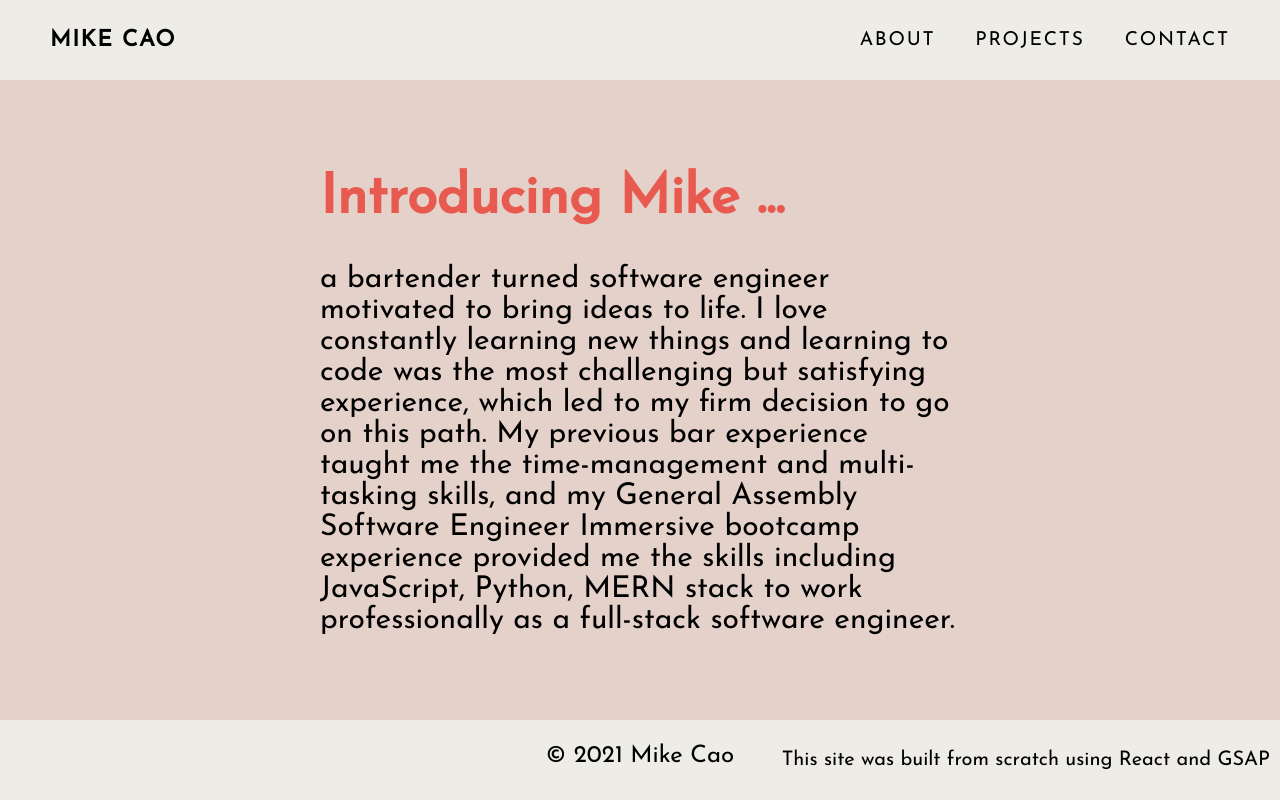
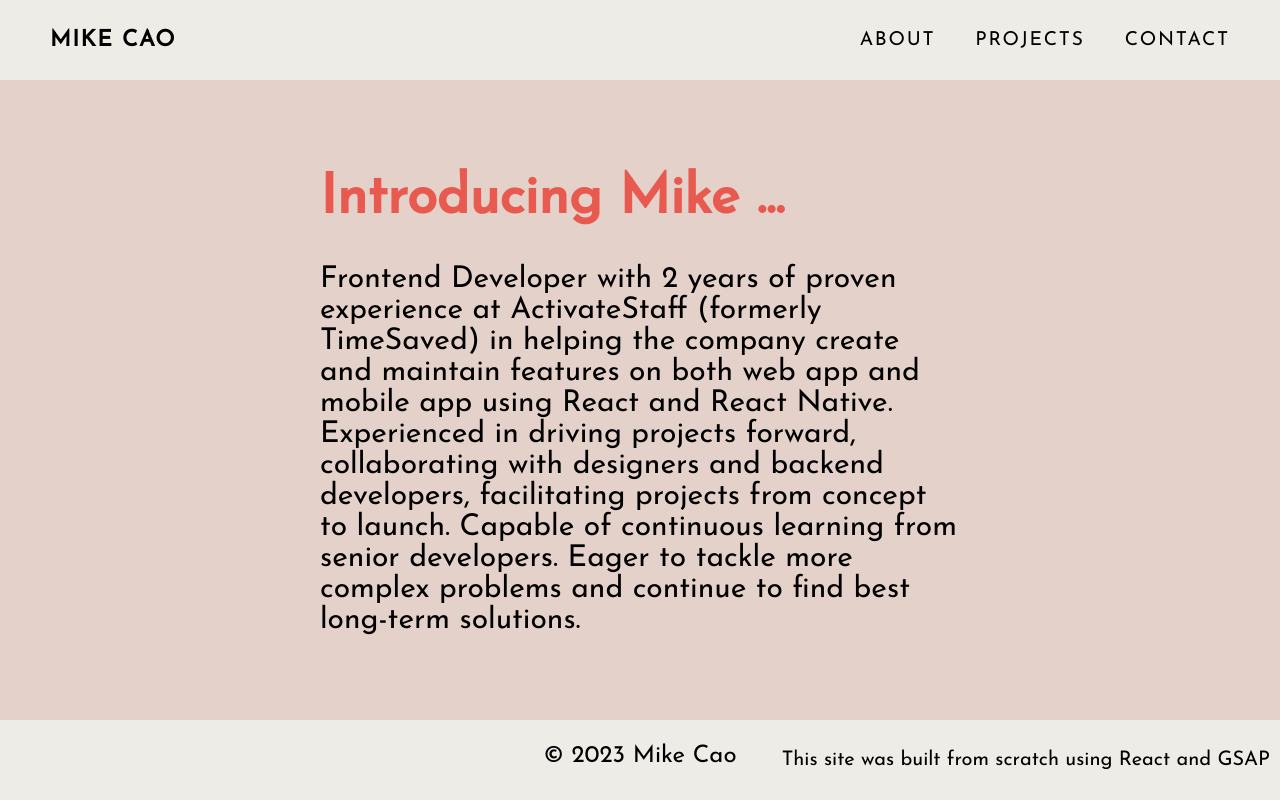
Before and after one commit to ChengjunCao/portfolio, a React (Create React App) app: page /about in a window 1280 px wide. Built offline with nearby package versions, Linux system fonts and the light colour scheme.

Commit message:
update info

```diff
--- a/package.json
+++ b/package.json
@@ -19,6 +19,8 @@
     "react-scripts": "4.0.3",
     "react-slideshow-image": "^3.4.3",
     "react-transition-group": "^4.4.1",
+    "rebass": "^4.0.7",
+    "sass": "^1.57.1",
     "web-vitals": "^1.1.0"
   },
   "scripts": {
--- /dev/null
+++ b/src/App.js
@@ -0,0 +1,34 @@
+import "./styles/styles.scss";
+import React from "react";
+import { Route, Switch } from "react-router-dom";
+import Navbar from "./components/Navbar/Navbar";
+import Footer from "./components/Footer/Footer";
+import WelcomePage from "./pages/WelcomePage/WelcomePage";
+import AboutPage from "./pages/AboutPage/AboutPage";
+import ProjectsPage from "./pages/ProjectsPage/ProjectsPage";
+import ContactPage from "./pages/ContactPage/ContactPage";
+import PuzzlesPage from "./pages/PuzzlesPage/PuzzlesPage";
+import DrinksupPage from "./pages/DrinksupPage/DrinksupPage";
+import DreamislandPage from "./pages/DreamislandPage/DreamislandPage";
+import BlackjackPage from "./pages/BlackjackPage/BlackjackPage";
+
+function App() {
+  return (
+    <div className="App">
+      <Navbar />
+      <Switch>
+        <Route exact path="/" render={() => <WelcomePage />} />
+        <Route exact path="/about" render={() => <AboutPage />} />
+        <Route exact path="/projects" render={() => <ProjectsPage />} />
+        <Route exact path="/contact" render={() => <ContactPage />} />
+        <Route exact path="/puzzles" render={() => <PuzzlesPage />} />
+        <Route exact path="/drinksup" render={() => <DrinksupPage />} />
+        <Route exact path="/dreamisland" render={() => <DreamislandPage />} />
+        <Route exact path="/blackjack" render={() => <BlackjackPage />} />
+      </Switch>
+      <Footer />
+    </div>
+  );
+}
+
+export default App;
--- a/src/components/Footer/Footer.jsx
+++ b/src/components/Footer/Footer.jsx
@@ -1,13 +1,14 @@
-import React from 'react'
+import React from "react";
 
 export default function Footer() {
-    return (
-        <footer>
-            <div>
-                <p>© 2021 Mike Cao</p>
-                <p><span>This site was built from scratch using React and GSAP</span></p>
-            </div>
-        </footer>
-
-    )
+  return (
+    <footer>
+      <div>
+        <p>© 2023 Mike Cao</p>
+        <p>
+          <span>This site was built from scratch using React and GSAP</span>
+        </p>
+      </div>
+    </footer>
+  );
 }
--- a/src/components/Header/Header.jsx
+++ /dev/null
@@ -1,23 +0,0 @@
-import React from 'react'
-import { Link } from 'react-router-dom';
-
-export default function Header() {
-    return (
-        <header>
-            <div className='container'>
-                <div className="inner-header">
-                    <div className='logo'>
-                        <Link to='/'>MIKE CAO</Link>
-                    </div>
-                    <div className='navigation'>
-                        <nav>
-                            <Link to='/about'>ABOUT</Link>
-                            <Link to='/projects'>PROJECTS</Link>
-                            <Link to='/contact'>CONTACT</Link>
-                        </nav>
-                    </div>
-                </div>
-            </div>
-        </header>
-    )
-}
--- /dev/null
+++ b/src/components/Navbar/Navbar.jsx
@@ -0,0 +1,23 @@
+import React from "react";
+import { Link } from "react-router-dom";
+
+export default function Navbar() {
+  return (
+    <header>
+      <div className="container">
+        <div className="inner-header">
+          <div className="logo">
+            <Link to="/">MIKE CAO</Link>
+          </div>
+          <div className="navigation">
+            <nav>
+              <Link to="/about">ABOUT</Link>
+              <Link to="/projects">PROJECTS</Link>
+              <Link to="/contact">CONTACT</Link>
+            </nav>
+          </div>
+        </div>
+      </div>
+    </header>
+  );
+}
--- /dev/null
+++ b/src/components/ds/index.js
@@ -0,0 +1 @@
+export { Box, Flex, Text, Heading } from "rebass";
--- a/src/pages/AboutPage/AboutPage.jsx
+++ b/src/pages/AboutPage/AboutPage.jsx
@@ -1,10 +1,18 @@
-import React from 'react';
-import './AboutPage.css';
+import React from "react";
+import "./AboutPage.css";
 export default function AboutPage() {
-    return (
-        <div className='AboutPage'>
-            <h1>Introducing Mike ...</h1>
-            <p>a bartender turned software engineer motivated to bring ideas to life. I love constantly learning new things and learning to code was the most challenging but satisfying experience, which led to my firm decision to go on this path. My previous bar experience taught me the time-management and multi-tasking skills, and my General Assembly Software Engineer Immersive bootcamp experience provided me the skills including JavaScript, Python, MERN stack to work professionally as a full-stack software engineer.</p>
-        </div>
-    )
+  return (
+    <div className="AboutPage">
+      <h1>Introducing Mike ...</h1>
+      <p>
+        Frontend Developer with 2 years of proven experience at ActivateStaff
+        (formerly TimeSaved) in helping the company create and maintain features
+        on both web app and mobile app using React and React Native. Experienced
+        in driving projects forward, collaborating with designers and backend
+        developers, facilitating projects from concept to launch. Capable of
+        continuous learning from senior developers. Eager to tackle more complex
+        problems and continue to find best long-term solutions.
+      </p>
+    </div>
+  );
 }
--- a/src/pages/App/App.js
+++ /dev/null
@@ -1,50 +0,0 @@
-import '../../styles/styles.scss';
-import React from 'react';
-import { Route, Switch } from 'react-router-dom';
-import Header from '../../components/Header/Header';
-import Footer from '../../components/Footer/Footer';
-import WelcomePage from '../WelcomePage/WelcomePage';
-import AboutPage from '../AboutPage/AboutPage';
-import ProjectsPage from '../ProjectsPage/ProjectsPage';
-import ContactPage from '../ContactPage/ContactPage';
-import PuzzlesPage from '../PuzzlesPage/PuzzlesPage';
-import DrinksupPage from '../DrinksupPage/DrinksupPage';
-import DreamislandPage from '../DreamislandPage/DreamislandPage';
-import BlackjackPage from '../BlackjackPage/BlackjackPage';
-
-function App() {
-  return (
-    <div className="App">
-      <Header />
-      <Switch>
-        <Route exact path='/' render={() =>
-            <WelcomePage />
-        }/>
-        <Route exact path='/about' render={() =>
-            <AboutPage />
-        }/>
-        <Route exact path='/projects' render={() =>
-            <ProjectsPage />
-        }/>
-        <Route exact path='/contact' render={() =>
-            <ContactPage />
-        }/>
-        <Route exact path='/puzzles' render={() =>
-            <PuzzlesPage />
-        }/>
-        <Route exact path='/drinksup' render={() =>
-            <DrinksupPage />
-        }/>
-        <Route exact path='/dreamisland' render={() =>
-            <DreamislandPage />
-        }/>
-        <Route exact path='/blackjack' render={() =>
-            <BlackjackPage />
-        }/>
-      </Switch>
-      <Footer />
-    </div>
-  );
-}
-
-export default App;
--- a/src/pages/ContactPage/ContactPage.jsx
+++ b/src/pages/ContactPage/ContactPage.jsx
@@ -1,39 +1,64 @@
-import React from 'react'
-import './ContactPage.css'
+import React from "react";
+import "./ContactPage.css";
 
 export default function ContactPage() {
   return (
-        <div className='ContactPage'>
+    <div className="ContactPage">
       <h1>Let's work together ...</h1>
       <div className="flexbox-contact">
         <div>
-                            <a href='https://www.linkedin.com/in/chengjuncao/' target='_blank' rel="noreferrer">
-                                <img className="images-contact" src='/images/linkedin-brands.svg' alt='linkedin' />
-                                <p style={{fontSize: 20}}>LinkedIn</p>
+          <a
+            href="https://www.linkedin.com/in/chengjuncao/"
+            target="_blank"
+            rel="noreferrer"
+          >
+            <img
+              className="images-contact"
+              src="/images/linkedin-brands.svg"
+              alt="linkedin"
+            />
+            <p style={{ fontSize: 20 }}>LinkedIn</p>
           </a>
-
         </div>
         <div>
-                            <a href='https://github.com/ChengjunCao' target='_blank' rel="noreferrer">
-                                <img className="images-contact" src='/images/github-square-brands.svg' alt='github' />
-                                <p style={{fontSize: 20}}>Github</p>
+          <a
+            href="https://github.com/ChengjunCao"
+            target="_blank"
+            rel="noreferrer"
+          >
+            <img
+              className="images-contact"
+              src="/images/github-square-brands.svg"
+              alt="github"
+            />
+            <p style={{ fontSize: 20 }}>Github</p>
           </a>
-
         </div>
         <div>
-                            <a href='mailto:caochengjun369@gmail.com'>
-                                <img className="images-contact" src='/images/envelope-regular.svg' alt='mail' />
-                                <p style={{fontSize: 20}}>Mail</p>
+          <a href="mailto:caochengjun369@gmail.com">
+            <img
+              className="images-contact"
+              src="/images/envelope-regular.svg"
+              alt="mail"
+            />
+            <p style={{ fontSize: 20 }}>Mail</p>
           </a>
-
         </div>
         <div>
-                            <a href='https://drive.google.com/file/d/19nL6lSmKA1y9ujlWeAJKpflMK9CYeXyq/view?usp=sharing' target='_blank' rel="noreferrer">
-                                <img className="images-contact" src='/images/file-pdf-solid.svg' alt='pdf' />
-                                <p style={{fontSize: 20}}>Resume</p>
+          <a
+            href="https://drive.google.com/file/d/1_l-eR7Dfm7Nf_y18u8FnDLBwuANoAe-m/view?usp=sharing"
+            target="_blank"
+            rel="noreferrer"
+          >
+            <img
+              className="images-contact"
+              src="/images/file-pdf-solid.svg"
+              alt="pdf"
+            />
+            <p style={{ fontSize: 20 }}>Resume</p>
           </a>
         </div>
       </div>
     </div>
-    )
+  );
 }
--- a/src/styles/styles.scss
+++ b/src/styles/styles.scss
@@ -1,6 +1,6 @@
 html,
 body {
-  font-family: 'Josefin Sans', sans-serif;
+  font-family: "Josefin Sans", sans-serif;
   font-size: 16px;
   padding: 0;
   margin: 0;
@@ -89,7 +89,7 @@ span {
 }
 h1 {
   font-size: 55px;
-  color: #e85a4f
+  color: #e85a4f;
 }
 
 @media (max-width: 1200px) {
@@ -172,6 +172,6 @@ h1 {
   }
   h1 {
     font-size: 20px;
-    color: #e85a4f
+    color: #e85a4f;
   }
 }
```
Also changed, not shown: src/index.js (+9 -7 lines), 1 other file (tests, documents, lock files or other folders). Lines whose indentation alone changed are shown as unchanged.
